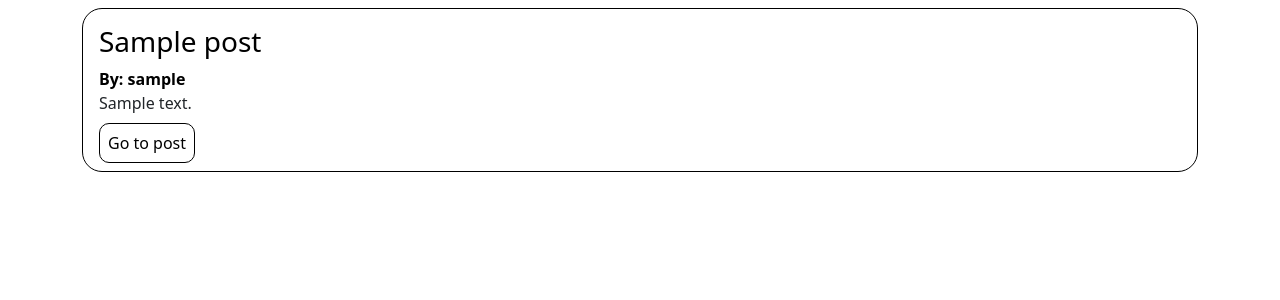
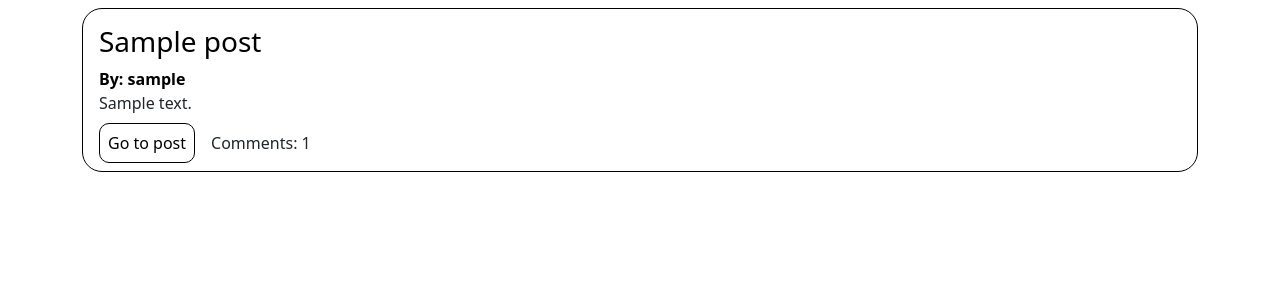
Before and after one commit to RafaelBarbieru/petlandia, a PHP site: page / in a window 1280 px wide. Shown: the part 80-380 px from the top of the page. Run offline with PHP 8.4, Linux system fonts and the light colour scheme; tables that the repository leaves empty hold one stand-in row (values such as "Sample post").

Commit message:
Adds a bit more information to the comments of a post

```diff
--- a/site/index.php
+++ b/site/index.php
@@ -31,6 +31,7 @@ if ($db_posts->num_rows > 0) {
 
                 // We append the information to the $posts array we'll later use to show in the HTML code.
                 $posts[] = [
+                    'id' => $post['id'],
                     'title' => $post['title'],
                     'body' => $post['body'],
                     'owner' => [
@@ -43,9 +44,6 @@ if ($db_posts->num_rows > 0) {
         }
     }
 }
-
-// We close the connection to the database.
-$connection->close();
 
 $loggedIn = true;
 
@@ -108,9 +106,20 @@ $loggedIn = true;
                     // We print the link
                     echo "<a class='go-to-post' href='" . $post_link . "'>Go to post</a>";
 
+                    // We print the number of comments after getting them from the database
+                    $number_of_comments = $connection->query("SELECT count(*) FROM petlandia.comments WHERE post_id = '" . $post['id'] . "'");
+                    if ($number_of_comments->num_rows > 0) {
+                        echo "<span style='margin-left: 1rem;'>Comments: " . $number_of_comments->fetch_array()[0] . "</span>";
+                    }
+
                     echo "</div>";
                 }
-            } ?>
+            }
+
+            // We close the database connection because we don't need it anymore.
+            $connection->close();
+
+            ?>
         </div>
     </div>
 
--- a/site/post.php
+++ b/site/post.php
@@ -118,7 +118,7 @@ $loggedIn = true;
         ?>
 
         <div class="comments">
-            <h3 class="comments-title">Comments</h3>
+            <h3 class="comments-title">Comments (<?php echo count($post['comments']); ?>)</h3>
 
             <?php
 
```
